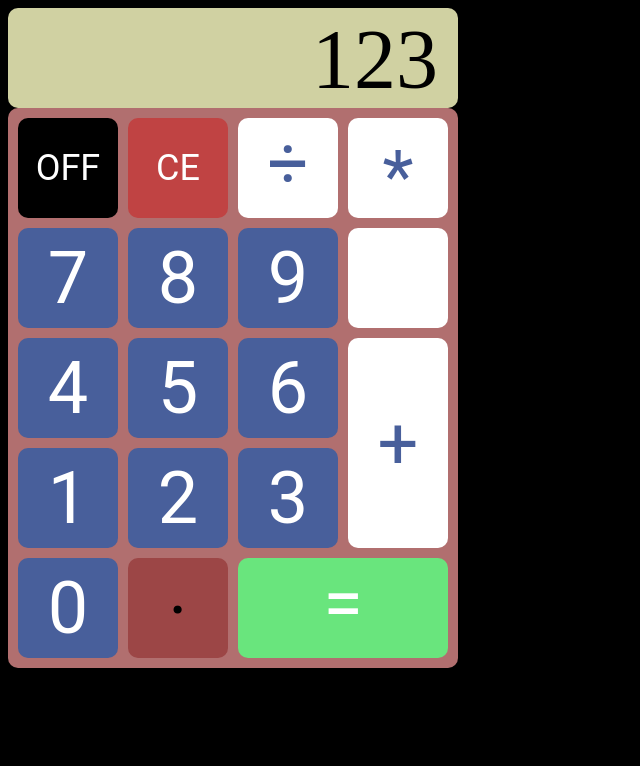
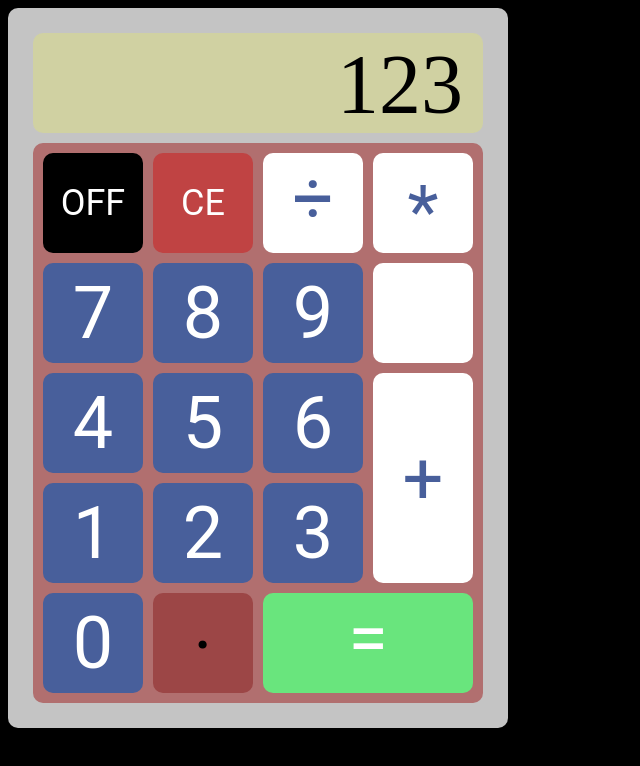
Before and after one commit to exemplar-codes/pocket-calculator, a React (Create React App) app: page / in a window 1280 px wide. Shown: the top 766 px of the page, without its empty margins (0-640 px from the left). Built offline with nearby package versions, Linux system fonts and the light colour scheme.

Commit message:
Adjust display and body size

```diff
--- a/src/components/CalculatorBody/CalculatorBody.css
+++ b/src/components/CalculatorBody/CalculatorBody.css
@@ -0,0 +1,10 @@
+.calculator-body {
+  background-color: #c4c4c4;
+  border-radius: 10px;
+
+  padding: 25px;
+  display: flex;
+  flex-direction: column;
+
+  width: fit-content;
+}
--- a/src/components/Display/Display.css
+++ b/src/components/Display/Display.css
@@ -5,9 +5,12 @@
   background-color: #d0d1a2;
   color: black;
   font-size: 84px;
+
   padding: 20px;
   padding-bottom: 0;
   border-radius: 10px;
+
+  margin-bottom: 10px;
 
   display: flex;
   align-items: flex-end;
```
